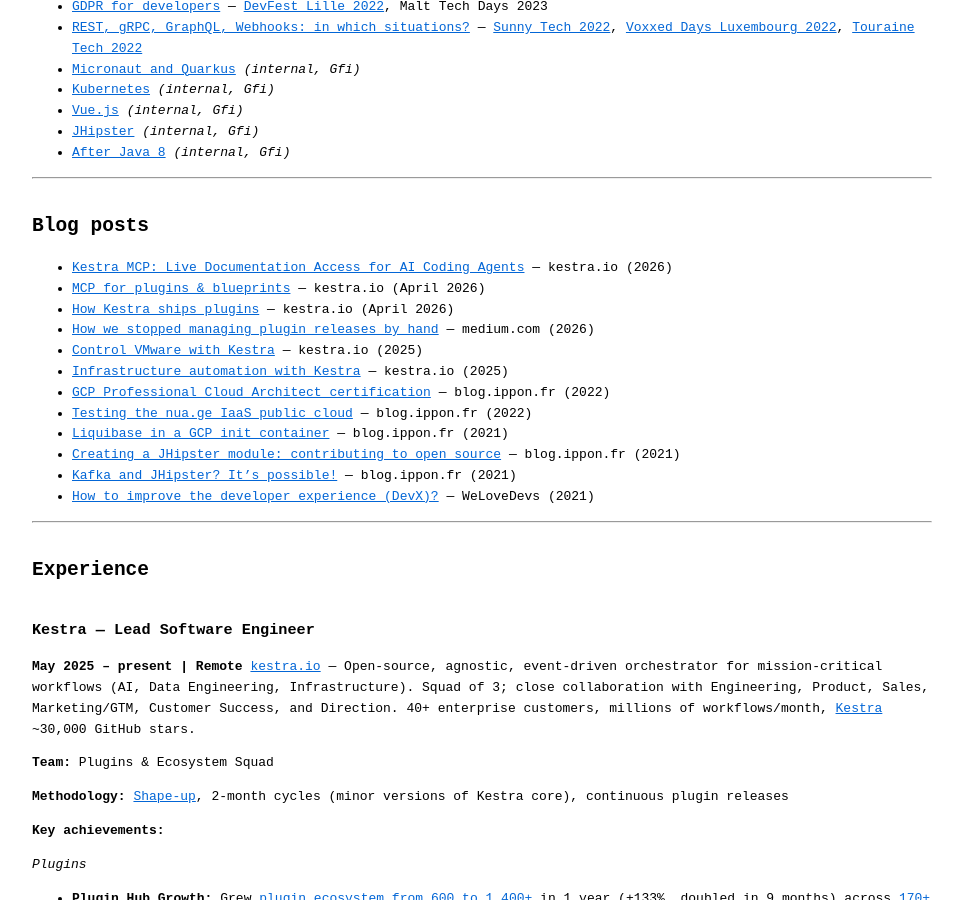
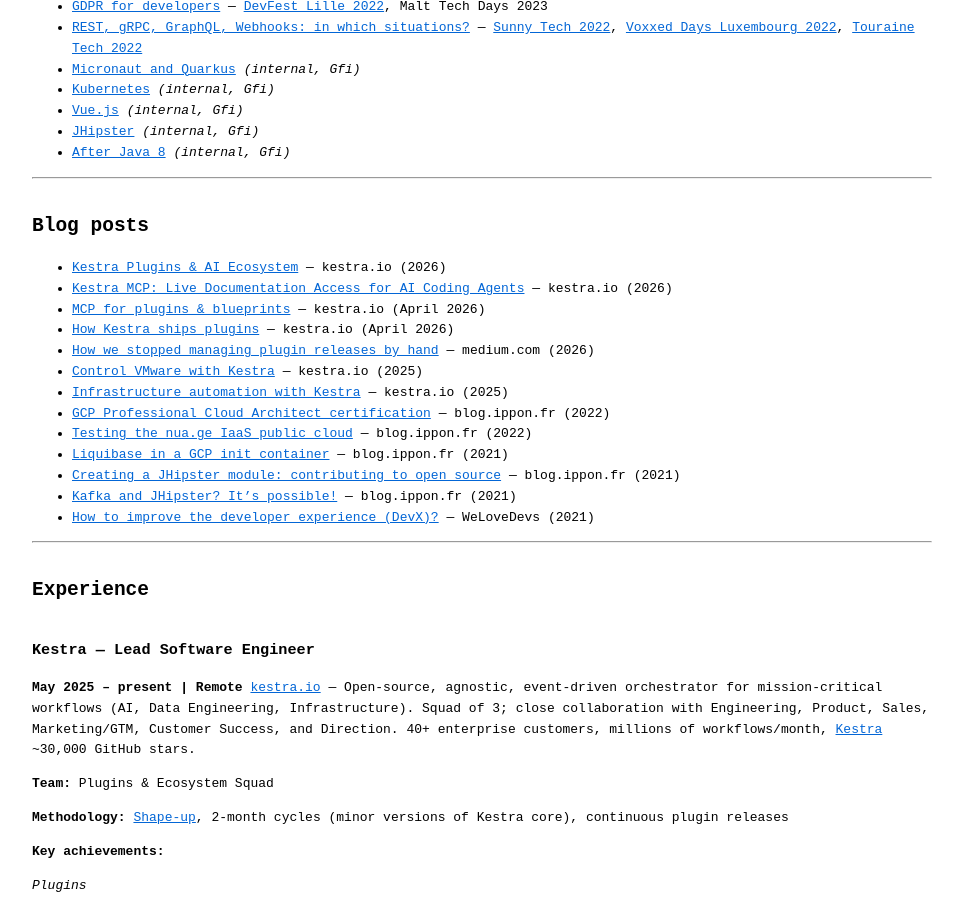
Before and after one commit to fdelbrayelle/fdelbrayelle.github.io, a Jekyll site: the page built from cv.md, in a window 1280 px wide and 900 px high, scrolled down 915 px. Shown: the whole window, without its empty margins (158-1121 px from the left). Built offline with Jekyll 4.4.1, drawn with Linux system fonts in a browser that asks for light colours.

Commit message:
feat(cv): add Kestra Plugins & AI Ecosystem blog post

```diff
--- a/_config.yml
+++ b/_config.yml
@@ -93,6 +93,7 @@
 
   <strong>Blog posts I have written:</strong>
 
+  - [Kestra Plugins & AI Ecosystem](https://kestra.io/blogs/kestra-plugins-ai-ecosystem) — kestra.io (2026)
   - [Kestra MCP: Live Documentation Access for AI Coding Agents](https://kestra.io/blogs/kestra-mcp-docs) — kestra.io (2026)
   - [MCP for plugins & blueprints](https://kestra.io/blogs/2026-04-30-kestra-mcp-plugins-blueprints) — kestra.io (April 2026)
   - [How Kestra ships plugins](https://kestra.io/blogs/2026-04-27-how-kestra-ships-plugins) — kestra.io (April 2026)
--- a/_data/fr_site.yml
+++ b/_data/fr_site.yml
@@ -41,6 +41,7 @@
 
   <strong>Les articles de blog que j'ai écrits :</strong>
 
+  - [Plugins Kestra & écosystème IA](https://kestra.io/blogs/kestra-plugins-ai-ecosystem) — kestra.io (2026)
   - [Kestra MCP : accès en direct à la documentation pour les agents IA de codage](https://kestra.io/blogs/kestra-mcp-docs) — kestra.io (2026)
   - [MCP pour plugins & blueprints](https://kestra.io/blogs/2026-04-30-kestra-mcp-plugins-blueprints) — kestra.io (avril 2026)
   - [Comment Kestra livre ses plugins](https://kestra.io/blogs/2026-04-27-how-kestra-ships-plugins) — kestra.io (avril 2026)
--- a/cv.md
+++ b/cv.md
@@ -54,6 +54,7 @@
 
 ## Blog posts
 
+- [Kestra Plugins & AI Ecosystem](https://kestra.io/blogs/kestra-plugins-ai-ecosystem) — kestra.io (2026)
 - [Kestra MCP: Live Documentation Access for AI Coding Agents](https://kestra.io/blogs/kestra-mcp-docs) — kestra.io (2026)
 - [MCP for plugins & blueprints](https://kestra.io/blogs/2026-04-30-kestra-mcp-plugins-blueprints) — kestra.io (April 2026)
 - [How Kestra ships plugins](https://kestra.io/blogs/2026-04-27-how-kestra-ships-plugins) — kestra.io (April 2026)
```
Also changed, not shown: fr/cv.md (+1 -0 lines).
